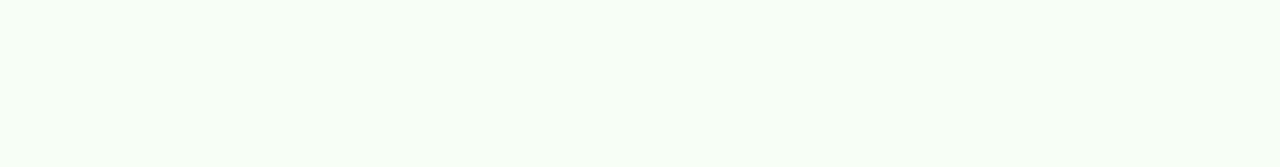
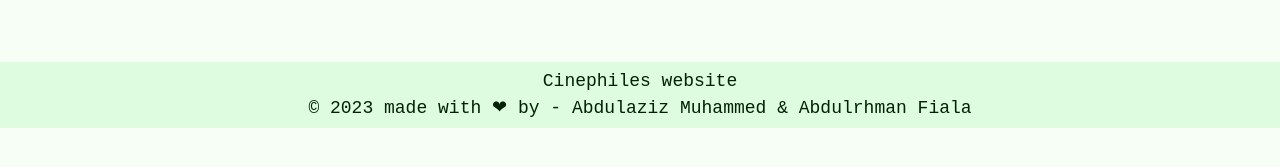
Before and after one commit to Abdulaziz-elitecoder/cinephiles-project, a React (Create React App) app: page / in a window 1280 px wide. Shown: the part 451-618 px from the top of the page. Built offline with nearby package versions, Linux system fonts and the light colour scheme; no server answers.

Commit message:
added simple footer to the site

```diff
--- a/src/App.js
+++ b/src/App.js
@@ -21,6 +21,7 @@ function App() {
         <div className="container my-5 body-text-direction">
           <Router />
         </div>
+        <Footer/>
       </BrowserRouter>
     </div>
   );
--- a/src/components/Footer/footer.css
+++ b/src/components/Footer/footer.css
@@ -0,0 +1,12 @@
+.footer {
+    background-color:var(--secondary);
+    height: 66px;
+    font-family:monospace;
+    font-size:18px;
+    display: flex;
+    flex-direction:column;
+    justify-content: center;
+    align-items:center;
+    color:var(--text)
+
+}
--- a/src/components/Footer/index.js
+++ b/src/components/Footer/index.js
@@ -1,7 +1,12 @@
 import React from 'react'
+import './footer.css'
 
 export default function Footer() {
   return (
-    <div>Footer</div>
+    <div className='footer'>
+      <div>Cinephiles website</div>
+      <div>© 2023 made with ❤ by - Abdulaziz Muhammed & Abdulrhman Fiala</div>
+
+    </div>
   )
 }
```
